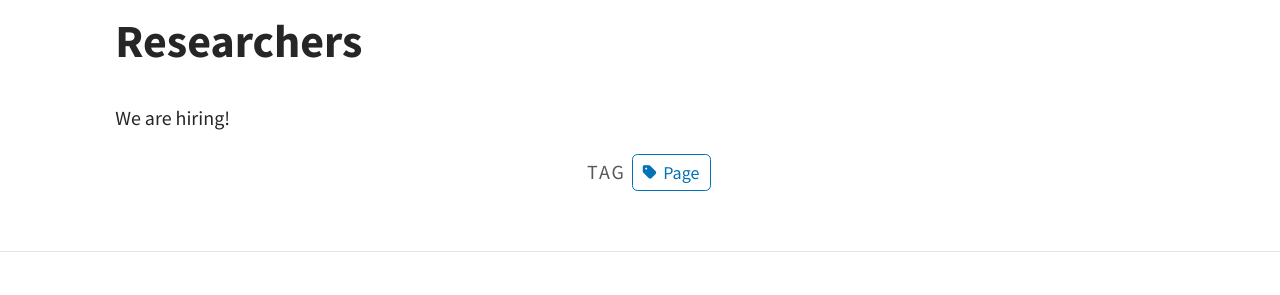
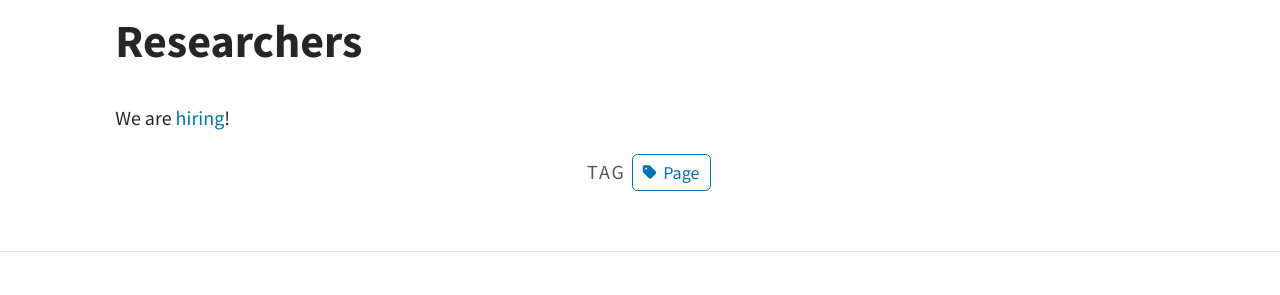
Before and after one commit to frragone/exalt-project.github.io, a Jekyll site: the page built from pages/3_Team.md, in a window 1280 px wide. Shown: the part 1905-2200 px from the top of the page. Built offline with Jekyll 4.4.1, drawn with Linux system fonts in a browser that asks for light colours; a script that is not in the unit is left out; part of the change alters nothing that is shown.

```diff
--- a/pages/3_Team.md
+++ b/pages/3_Team.md
@@ -32,4 +32,4 @@ are extreme value analysis, dependence modelling, optimal transport, and Monte C
 
 # Researchers
 
-We are hiring!
+We are [hiring](pages/4_Positions.md)!
```
